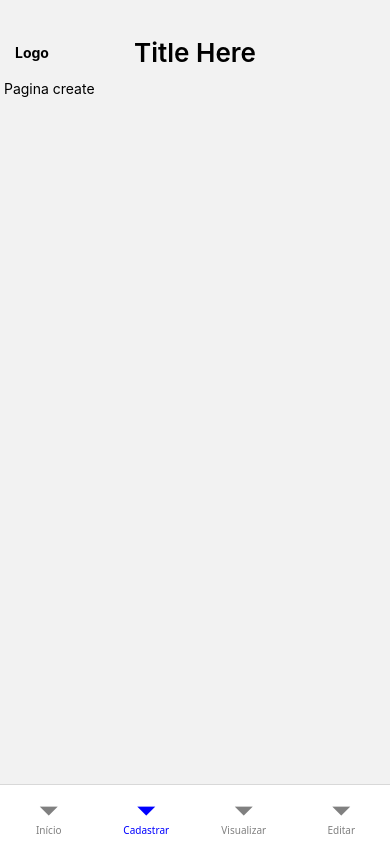
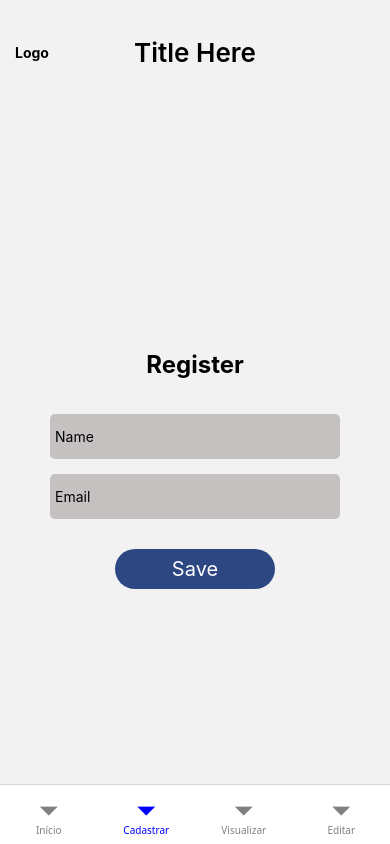
Before and after one commit to marcelopxt/LP2-FP, a React Native app: screen /Create in a window 390 px wide. Built offline with nearby package versions, Linux system fonts and the light colour scheme.

Commit message:
testando asyncstorage

```diff
--- a/package.json
+++ b/package.json
@@ -9,6 +9,7 @@
     "web": "expo start --web"
   },
   "dependencies": {
+    "@react-native-async-storage/async-storage": "2.2.0",
     "@react-navigation/bottom-tabs": "^7.8.12",
     "@react-navigation/native": "^7.1.25",
     "expo": "~54.0.27",
--- a/src/screens/Create.jsx
+++ b/src/screens/Create.jsx
@@ -1,7 +1,76 @@
-import { Text } from "react-native";
+import { useState } from "react";
+import { StyleSheet, Text, TextInput, TouchableOpacity, View } from "react-native";
+import AsyncStorage from '@react-native-async-storage/async-storage';
 
-export default function Create(){
-    return <>
-        <Text> Pagina create </Text>
-    </>
+export default function Create() {
+    const [name, setName] = useState("");
+    const [email, setEmail] = useState("");
+    async function salvarDados() {
+        try {
+            const pessoa = {
+                id: Date.now().toString(),
+                name: name,
+                email: email
+            }
+            const response = await AsyncStorage.getItem('@pessoas');
+            const dadosAnteriores = response ? JSON.parse(response) : [];
+            const dados = [...dadosAnteriores, pessoa];
+            await AsyncStorage.setItem("@pessoas", JSON.stringify(dados));
+            alert("Cadastro realizado!");
+            console.log(dados);
+            setName('');
+            setEmail('');
+        } catch (error) {
+            console.log("Erro ao salvar:", error);
+            alert("Ops, erro ao salvar.");
+        }
+    }
+
+    return (
+        <View style={styles.container}>
+            <Text style={styles.title}> Register </Text>
+            <TextInput style={styles.input} placeholder="Name" value={name} onChangeText={setName} />
+            <TextInput style={styles.input} placeholder="Email" value={email} onChangeText={setEmail} />
+            <TouchableOpacity style={styles.button} onPress={salvarDados}>
+                <Text style={styles.textbutton}>Save</Text>
+            </TouchableOpacity>
+        </View>
+    );
 }
+
+const styles = StyleSheet.create({
+    container: {
+        flex: 1,
+        flexDirection: 'column',
+        gap: 15,
+        alignItems: 'center',
+        marginTop: 250,
+        fontSize: 26,
+    },
+    input: {
+        backgroundColor: "#c5c1c1ff",
+        fontSize: 14,
+        width: 290,
+        height: 45,
+        padding: 5,
+        borderRadius: 5
+    },
+    button: {
+        borderRadius: 20,
+        marginTop: 15,
+        backgroundColor: "#2d4783ff",
+        width: 160,
+        height: 40,
+        alignItems: 'center',
+        justifyContent: 'center',
+    },
+    textbutton: {
+        fontSize: 20,
+        color: "#FFF",
+    },
+    title: {
+        fontSize: 24,
+        fontWeight: "bold",
+        margin: 20
+    },
+});
```
Also changed, not shown: 1 other file (tests, documents, lock files or other folders).
